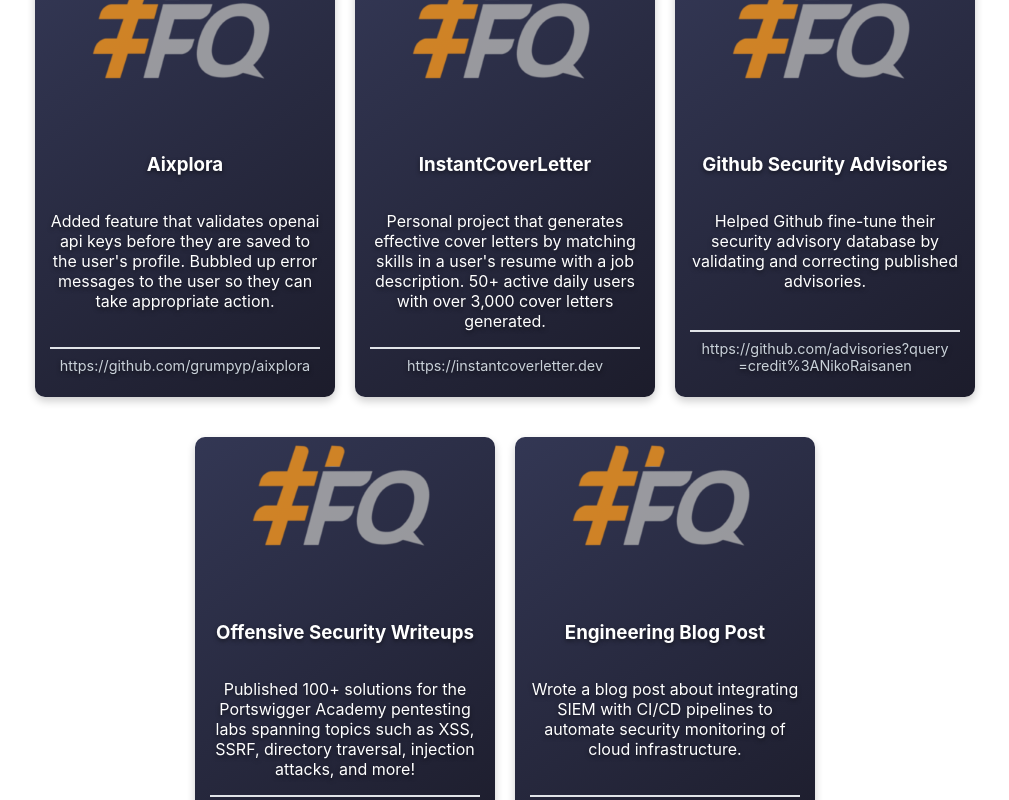
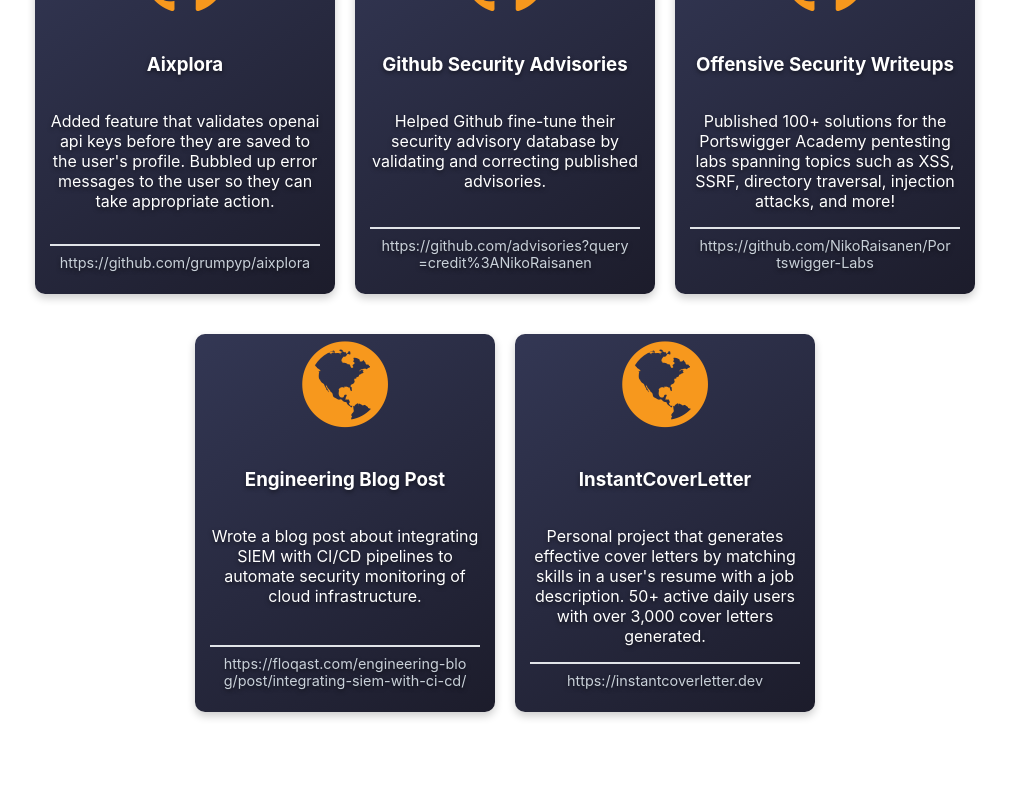
Before and after one commit to NikoRaisanen/personal-website, a React (Create React App) app: page / in a window 1280 px wide. Shown: the part 1440-2240 px from the top of the page, without its empty margins (135-1144 px from the left). Built offline with nearby package versions, Linux system fonts and the light colour scheme.

Commit message:
added icons for contribution cards

```diff
--- a/src/components/ContributionsList.js
+++ b/src/components/ContributionsList.js
@@ -1,11 +1,14 @@
 import React from 'react';
 import '../css/Contributions.css';
-import placeholderImg from '../images/whiteFQ.png';
 const ContributionCard = ({ repo }) => {
     return (
       <div className="contribution-card">
         <div className="contribution-image-container">
-          <img src={repo.imageUrl} alt={repo.name} className="contribution-image" />
+        <i style={{
+          fontSize: '100px',
+          color: '#f7981d',
+        }}
+        className={repo.faIcon}></i>
           <div className="contribution-overlay">
             <span>View Contribution</span>
           </div>
@@ -29,49 +32,49 @@
       name: "VSCode",
       link: 'https://github.com/microsoft/vscode',
       description: 'Added feature that allows terminal title changes for Windows users running WSL and GitBash, shipped in version 1.83.1.',
-      imageUrl: placeholderImg,
+      faIcon: "fa fa-github",
     },
     {
       name: 'Superagent',
       link: 'https://github.com/ladjs/superagent',
       description: 'Fixed bug where superagent fails to serialize BigInt primitives and sends error in request body. The failure is now handled internally, shipped in version 8.1.0 with 8M+ weekly downloads.',
-      imageUrl: placeholderImg,
+      faIcon: "fa fa-github",
     },
     {
         name: "Prefect",
         link: 'https://github.com/PrefectHQ/prefect',
         description: 'Fixed bug that broke deployment of workflows due to arguments being parsed as POSIX on Windows systems.',
-        imageUrl: placeholderImg,
+        faIcon: "fa fa-github",
       },
       {
         name: 'Aixplora',
         link: 'https://github.com/grumpyp/aixplora',
         description: "Added feature that validates openai api keys before they are saved to the user's profile. Bubbled up error messages to the user so they can take appropriate action.",
-        imageUrl: placeholderImg,
+        faIcon: "fa fa-github",
+      },
+      {
+        name: 'Github Security Advisories',
+        link: 'https://github.com/advisories?query=credit%3ANikoRaisanen',
+        description: 'Helped Github fine-tune their security advisory database by validating and correcting published advisories.',
+        faIcon: "fa fa-github",
+      },
+      {
+        name: 'Offensive Security Writeups',
+        link: 'https://github.com/NikoRaisanen/Portswigger-Labs',
+        description: 'Published 100+ solutions for the Portswigger Academy pentesting labs spanning topics such as XSS, SSRF, directory traversal, injection attacks, and more!',
+        faIcon: "fa fa-github",
+      },
+      {
+        name: 'Engineering Blog Post',
+        link: 'https://floqast.com/engineering-blog/post/integrating-siem-with-ci-cd/',
+        description: 'Wrote a blog post about integrating SIEM with CI/CD pipelines to automate security monitoring of cloud infrastructure.',
+        faIcon: "fa fa-globe",
       },
       {
         name: 'InstantCoverLetter',
         link: 'https://instantcoverletter.dev',
         description: "Personal project that generates effective cover letters by matching skills in a user's resume with a job description. 50+ active daily users with over 3,000 cover letters generated.",
-        imageUrl: placeholderImg,
-      },
-      {
-        name: 'Github Security Advisories',
-        link: 'https://github.com/advisories?query=credit%3ANikoRaisanen',
-        description: 'Helped Github fine-tune their security advisory database by validating and correcting published advisories.',
-        imageUrl: placeholderImg,
-      },
-      {
-        name: 'Offensive Security Writeups',
-        link: 'https://github.com/NikoRaisanen/Portswigger-Labs',
-        description: 'Published 100+ solutions for the Portswigger Academy pentesting labs spanning topics such as XSS, SSRF, directory traversal, injection attacks, and more!',
-        imageUrl: placeholderImg,
-      },
-      {
-        name: 'Engineering Blog Post',
-        link: 'https://floqast.com/engineering-blog/post/integrating-siem-with-ci-cd/',
-        description: 'Wrote a blog post about integrating SIEM with CI/CD pipelines to automate security monitoring of cloud infrastructure.',
-        imageUrl: placeholderImg,
+        faIcon: "fa fa-globe",
       },
 
   ];
--- a/src/css/Contributions.css
+++ b/src/css/Contributions.css
@@ -71,11 +71,6 @@
   position: relative;
 }
 
-.contribution-image {
-  width: 100%;
-  display: block;
-}
-
 .contribution-overlay {
   position: absolute;
   top: 0;
```
